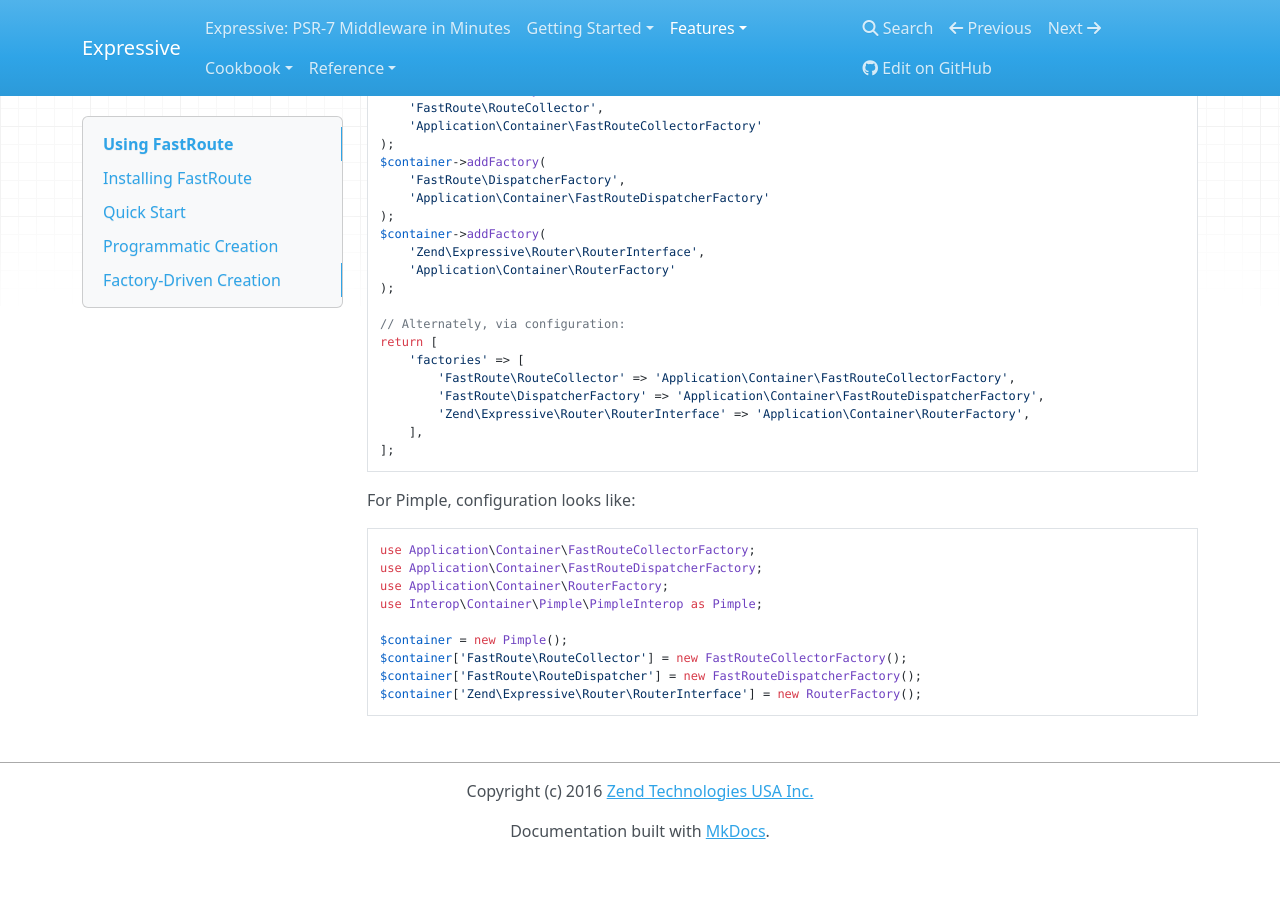
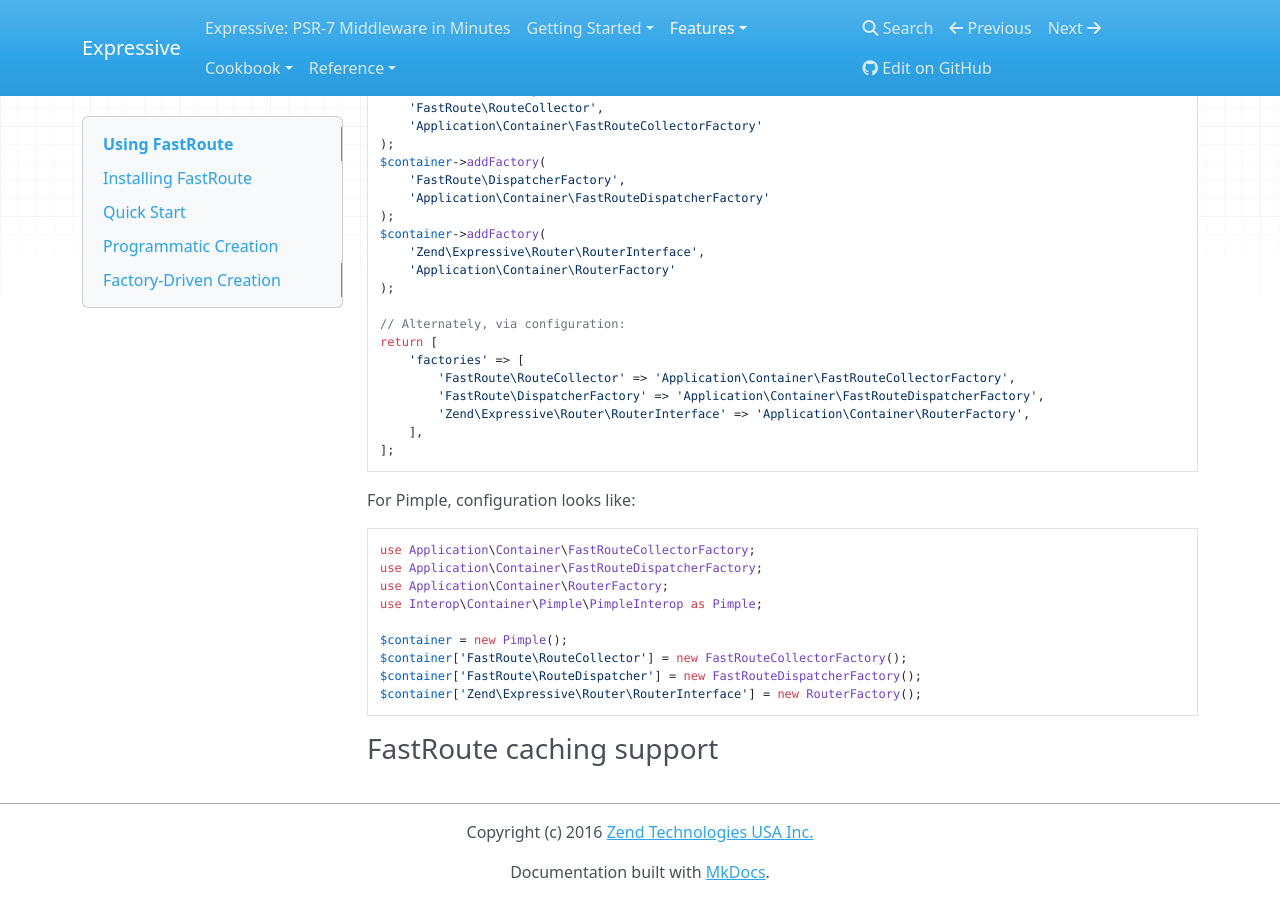
Before and after one commit to zendframework/zend-expressive, an MkDocs documentation site: the page built from doc/book/features/router/fast-route.md, in a window 1280 px wide and 900 px high, scrolled down 4315 px. Built offline with MkDocs 1.6.1, drawn with Linux system fonts in a browser that asks for light colours; nearby versions of some CDN libraries; old or Windows-style settings are respelled for this version of MkDocs; before the commit the page ends 5174 px from its top, so only the background shows below that.

Commit message:
Begin doc section for fastroute caching

````diff
--- a/doc/book/features/router/fast-route.md
+++ b/doc/book/features/router/fast-route.md
@@ -271,3 +271,5 @@
 $container['FastRoute\RouteDispatcher'] = new FastRouteDispatcherFactory();
 $container['Zend\Expressive\Router\RouterInterface'] = new RouterFactory();
 ```
+
+### FastRoute caching support
````
